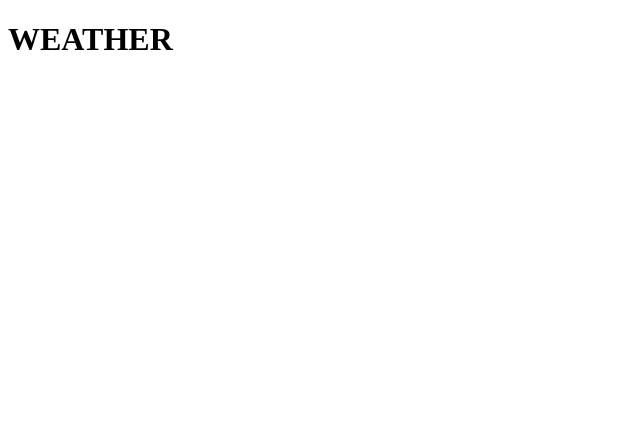
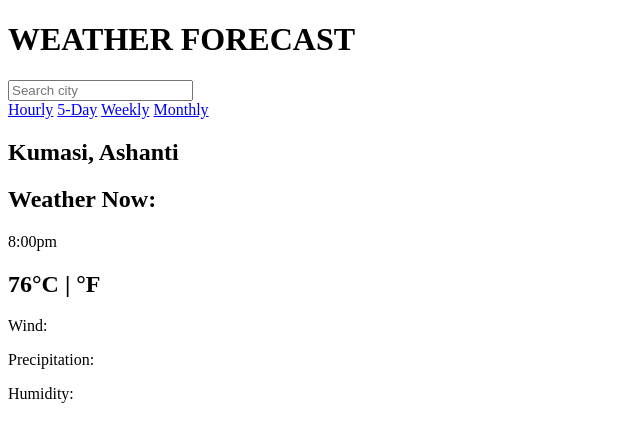
Before and after one commit to Kubiti/Weather, a plain HTML site: page docs/index.html in a window 1280 px wide. Shown: the whole page, without its empty margins (0-640 px from the left). Drawn offline with Linux system fonts and the light colour scheme.

Commit message:
Code Development Wednesday

```diff
--- a/docs/index.html
+++ b/docs/index.html
@@ -4,11 +4,30 @@
     <meta charset="UTF-8">
     <meta name="viewport" content="width=device-width, initial-scale=1.0">
     <title>Weather</title>
-    <link rel="icon" href="../assets/Icon Kumasi.png">
+    <link rel="icon" href="../assets/Icon_Kumasi.png">
 </head>
 <body>
     <header>
-        <h1>WEATHER</h1>
+        <h1>WEATHER FORECAST</h1>
+        <input type="text" name="city" placeholder="Search city">
+        <nav>
+            <a href="#">Hourly</a>
+            <a href="#">5-Day</a>
+            <a href="#">Weekly</a>
+            <a href="#">Monthly</a>
+        </nav>
     </header>
+    <main>
+        <article>
+            <section>
+                <h2>Kumasi, Ashanti</h2>
+                <h2>Weather Now: </h2><p>8:00pm</p>
+                <h2>76&#176;C | &#176;F</h2>
+                <p>Wind:</p>
+                <p>Precipitation:</p>
+                <p>Humidity:</p>
+            </section>
+        </article>
+    </main>
 </body>
 </html>
```
Also changed, not shown: assets/Icon_Kumasi.png (renamed from assets/Icon Kumasi.png).
